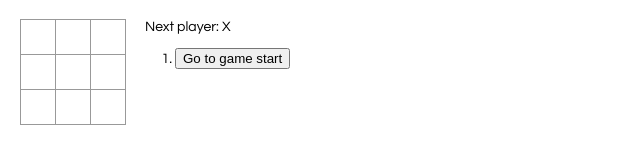
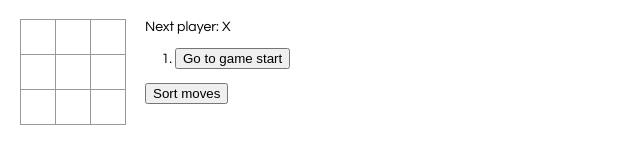
Before and after one commit to preshitashirke/react-tic-tac-toe, a React app in the folder my-app/: page / in a window 1280 px wide. Shown: the whole page, without its empty margins (0-640 px from the left). Built offline with nearby package versions, Linux system fonts and the light colour scheme.

Commit message:
code changes

```diff
--- a/my-app/src/index.css
+++ b/my-app/src/index.css
@@ -48,3 +48,7 @@ body {
   .game-info {
     margin-left: 20px;
   }
+
+  .bold {
+    font-weight: bold;
+  }
--- a/my-app/src/index.js
+++ b/my-app/src/index.js
@@ -14,6 +14,7 @@ import './index.css';
       renderSquare(i) {
         return (
             <Square
+                key = {`square_${i}`}
                 value={this.props.squares[i]}
                 onClick = {()=> this.props.onClick(i)}
             />
@@ -21,29 +22,25 @@ import './index.css';
     }
 
     render() {
+      let count = -1;
       return (
         <div>
-          <div className="board-row">
-            {this.renderSquare(0)}
-            {this.renderSquare(1)}
-            {this.renderSquare(2)}
-          </div>
-          <div className="board-row">
-            {this.renderSquare(3)}
-            {this.renderSquare(4)}
-            {this.renderSquare(5)}
-          </div>
-          <div className="board-row">
-            {this.renderSquare(6)}
-            {this.renderSquare(7)}
-            {this.renderSquare(8)}
-          </div>
+          {[0,1,2].map(()=>{
+            return (
+              <div className="board-row">
+                {[0,1,2].map(()=>{
+                  count = count + 1;
+                  return this.renderSquare(count)
+                })}
+              </div>
+            )
+          })}
         </div>
       );
     }
   }
 
-  const place = {
+  const location = {
     0: [0,0],
     1: [0,1],
     2: [0,2],
@@ -62,11 +59,14 @@ import './index.css';
         this.state = {
             xIsNext: true,
             history: [{
-                squares: Array(9).fill(null)
+                squares: Array(9).fill(null),
+                squareNumber: null,
+                stepNumber: null
             }],
             stepNumber: 0
         }
-
+        this.selectedMove = null;
+        this.toggleState = true;
     }
 
     calculateWinner(squares) {
@@ -98,7 +98,9 @@ import './index.css';
       squares[i] = this.state.xIsNext ? 'X' : 'O';
       this.setState({
           history: history.concat([{
-              squares
+              squares,
+              squareNumber: i,
+              stepNumber: history.length + 1
           }]),
           xIsNext : !this.state.xIsNext,
           stepNumber: history.length
@@ -110,6 +112,24 @@ import './index.css';
             stepNumber: move,
             xIsNext : (move%2) == 0
         })
+        this.selectedMove = move;
+    }
+
+    getColRow = ( squareNumber ) => {
+      if(!location[squareNumber]) return;
+      return `( ${location[squareNumber][1]}, ${location[squareNumber][0]})`;
+    }
+
+    isSelectedMove = ( move )=> {
+      return move === this.selectedMove;
+    }
+
+    toggleMoves = ()=> {
+      const history = this.state.history.slice();
+      this.setState({
+        history : history.reverse()
+      })
+      this.toggleState = !this.toggleState;
     }
 
     render() {
@@ -124,10 +144,15 @@ import './index.css';
         }
 
         const moves = history.map((step, move) => {
-            const message = move ? `Go to move # ${move}` : `Go to game start`
+          let message;
+          if(this.toggleState) {
+             message = move ? `Go to move # ${step.stepNumber} ${this.getColRow(step.squareNumber)}` : `Go to game start`
+          } else {
+             message = move < history.length - 1 ? `Go to move # ${step.stepNumber} ${this.getColRow(step.squareNumber)}` : `Go to game start`
+          }
             return (
                 <li key={`step_${move}`}>
-                    <button onClick={()=>this.jumpTo(move)}>{message}</button>
+                    <button className={this.isSelectedMove(move) ? 'bold' : ''} onClick={()=>this.jumpTo(move)}>{message}</button>
                 </li>
             )
         })
@@ -140,6 +165,7 @@ import './index.css';
           <div className="game-info">
           <div className="status">{status}</div>
             <ol>{moves}</ol>
+            <button onClick={this.toggleMoves}>Sort moves</button>
           </div>
         </div>
       );
```
